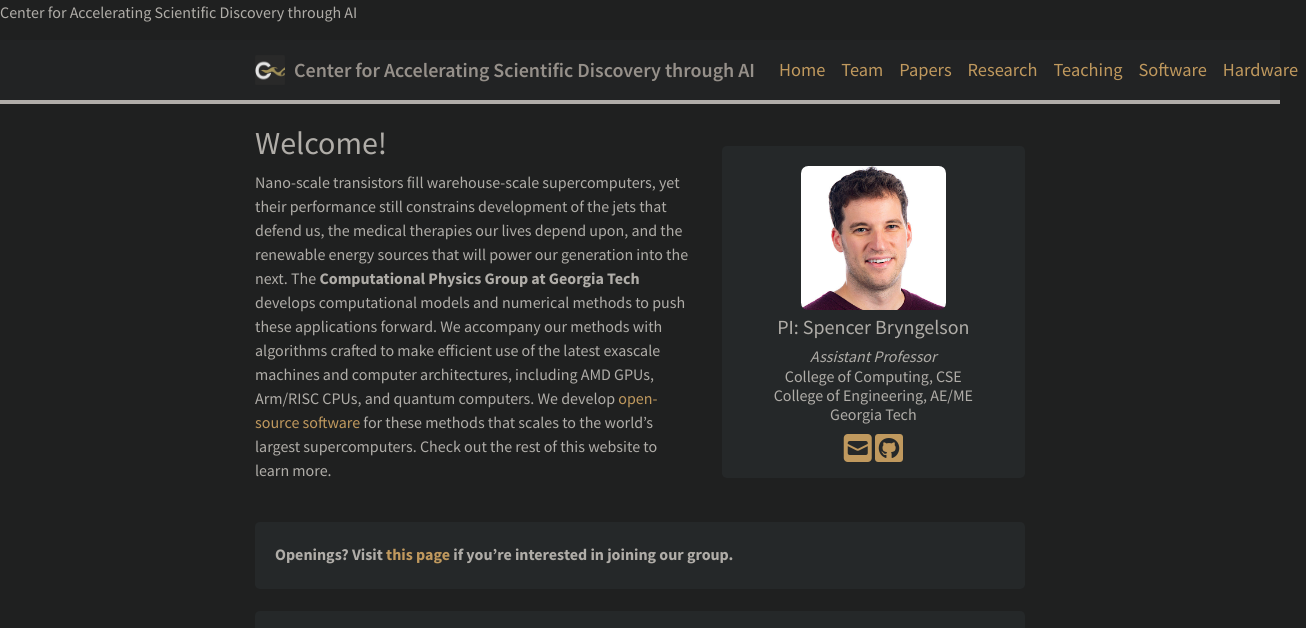
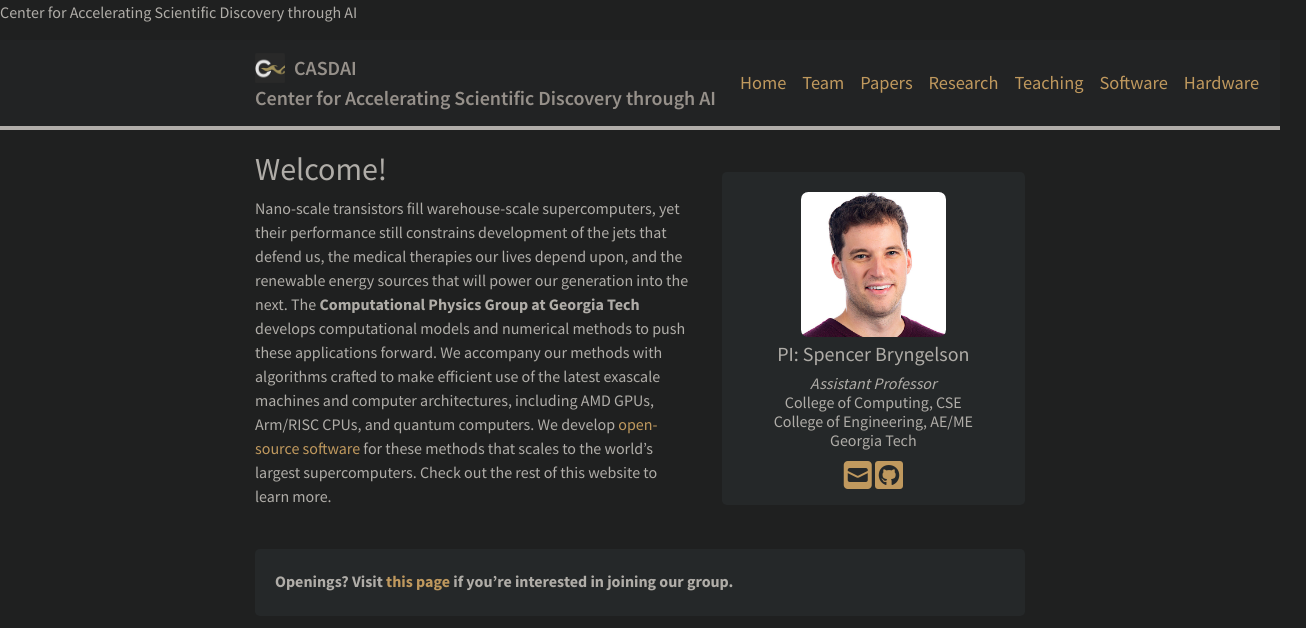
Before and after one commit to CASDAI/casdai.github.io, a plain HTML site: page index.html in a window 1280 px wide. Shown: the top 628 px of the page, 1306 px wide, since content can reach past the window. Drawn offline with Linux system fonts and the light colour scheme; some icons are missing.

Commit message:
Update index.html

```diff
--- a/index.html
+++ b/index.html
@@ -73,7 +73,8 @@ height="0" width="0" style="display:none;visibility:hidden"></iframe></noscript>
     <div class="container-fluid">
     <a class="navbar-brand" href="/">
         <img src="/favicon.ico" width="30" height="30" style="margin-right:5px" class="d-inline-block align-top" alt="">
-        Center for Accelerating Scientific Discovery through AI
+        CASDAI<br>
+	    Center for Accelerating Scientific Discovery through AI
     </a>
     <button class="navbar-toggler" type="button" data-bs-toggle="collapse" data-bs-target="#navbarSupportedContent" aria-controls="navbarSupportedContent" aria-expanded="false" aria-label="Toggle navigation">
         <span class="navbar-toggler-icon"></span>
```
